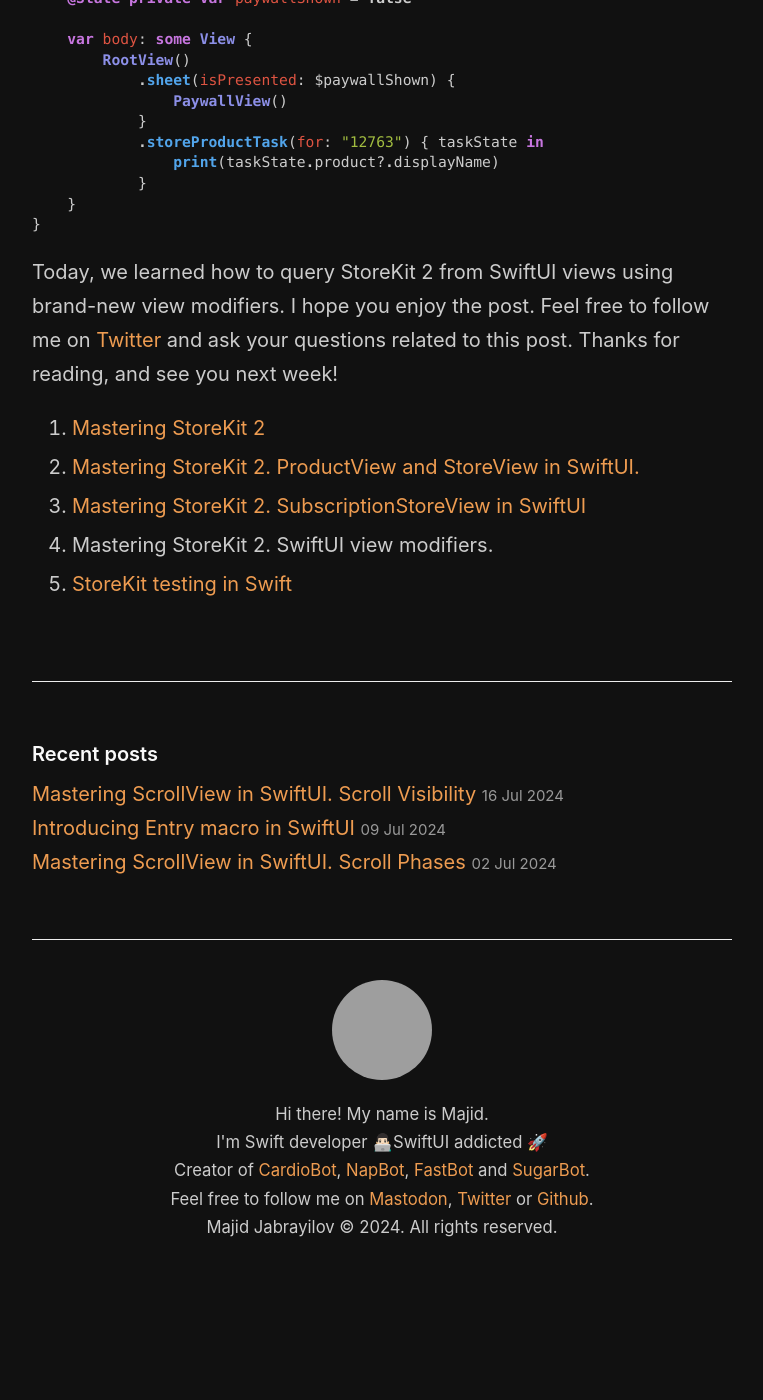
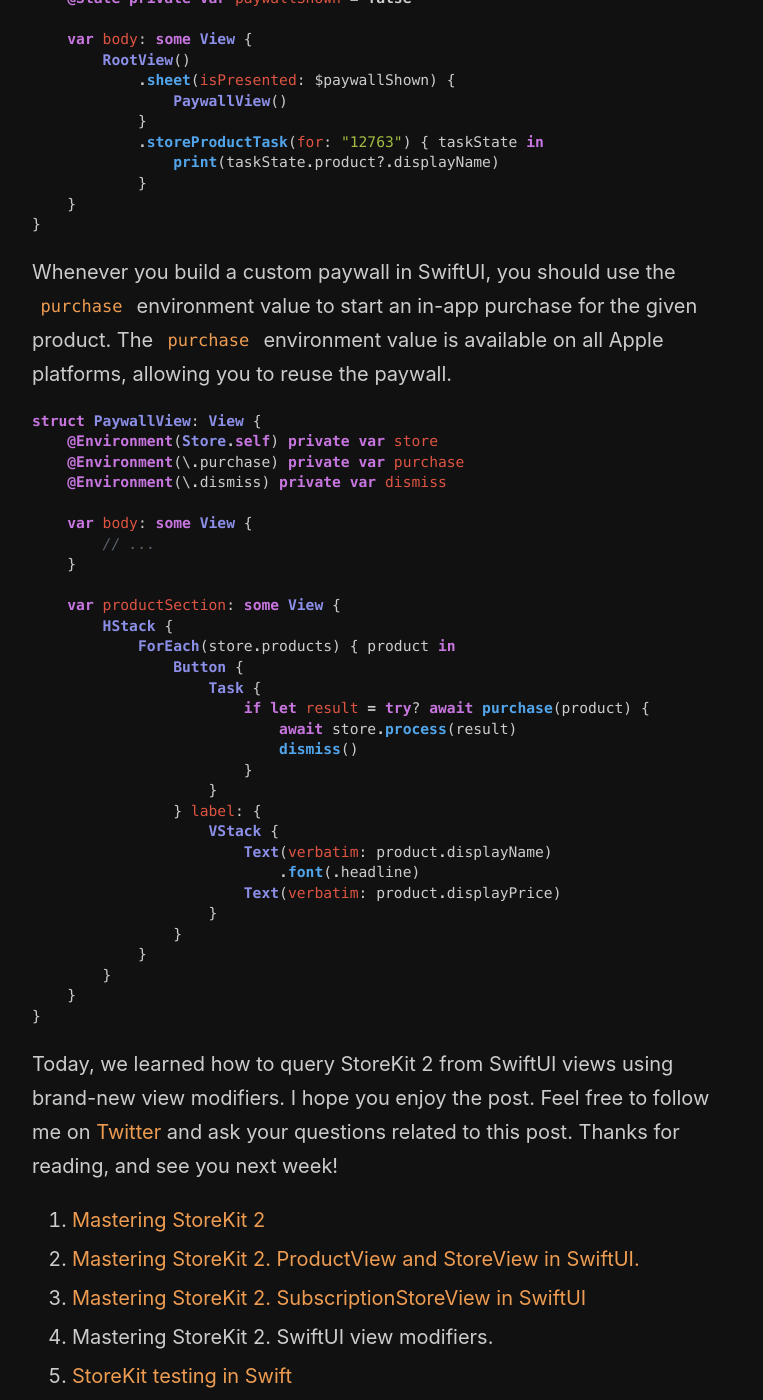
Before and after one commit to mecid/mecid.github.io, a Jekyll site: the page built from _posts/2023-08-29-mastering-storekit2-swiftui-view-modifiers.md, in a window 1280 px wide and 1400 px high, scrolled down 3271 px. Shown: the whole window, without its empty margins (258-1021 px from the left). Built offline with Jekyll 4.4.1, drawn with Linux system fonts in a browser that asks for light colours; before the commit the page ends 4552 px from its top, so only the background shows below that; grey boxes are pictures that could not be loaded.

Commit message:
StoreKit view modifiers post updated

````diff
--- a/_posts/2023-08-29-mastering-storekit2-swiftui-view-modifiers.md
+++ b/_posts/2023-08-29-mastering-storekit2-swiftui-view-modifiers.md
@@ -104,6 +104,40 @@ struct ContentView: View {
     }
 }
 ```
+Whenever you build a custom paywall in SwiftUI, you should use the `purchase` environment value to start an in-app purchase for the given product. The `purchase` environment value is available on all Apple platforms, allowing you to reuse the paywall.
+
+```swift
+struct PaywallView: View {
+    @Environment(Store.self) private var store
+    @Environment(\.purchase) private var purchase
+    @Environment(\.dismiss) private var dismiss
+
+    var body: some View {
+        // ...
+    }
+
+    var productSection: some View {
+        HStack {
+            ForEach(store.products) { product in
+                Button {
+                    Task {
+                        if let result = try? await purchase(product) {
+                            await store.process(result)
+                            dismiss()
+                        }
+                    }
+                } label: {
+                    VStack {
+                        Text(verbatim: product.displayName)
+                            .font(.headline)
+                        Text(verbatim: product.displayPrice)
+                    }
+                }
+            }
+        }
+    }
+}
+```
 
 Today, we learned how to query StoreKit 2 from SwiftUI views using brand-new view modifiers. I hope you enjoy the post. Feel free to follow me on [Twitter](https://twitter.com/mecid) and ask your questions related to this post. Thanks for reading, and see you next week!
 
````
